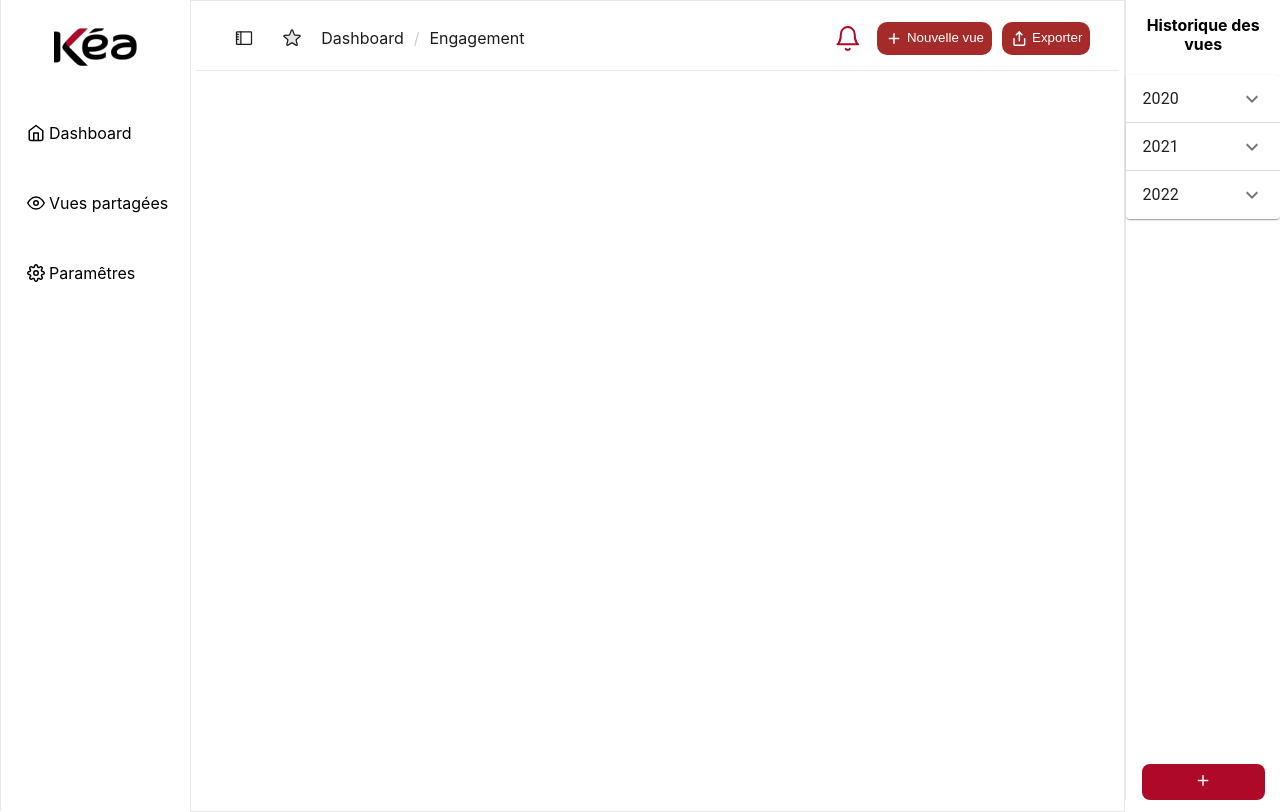
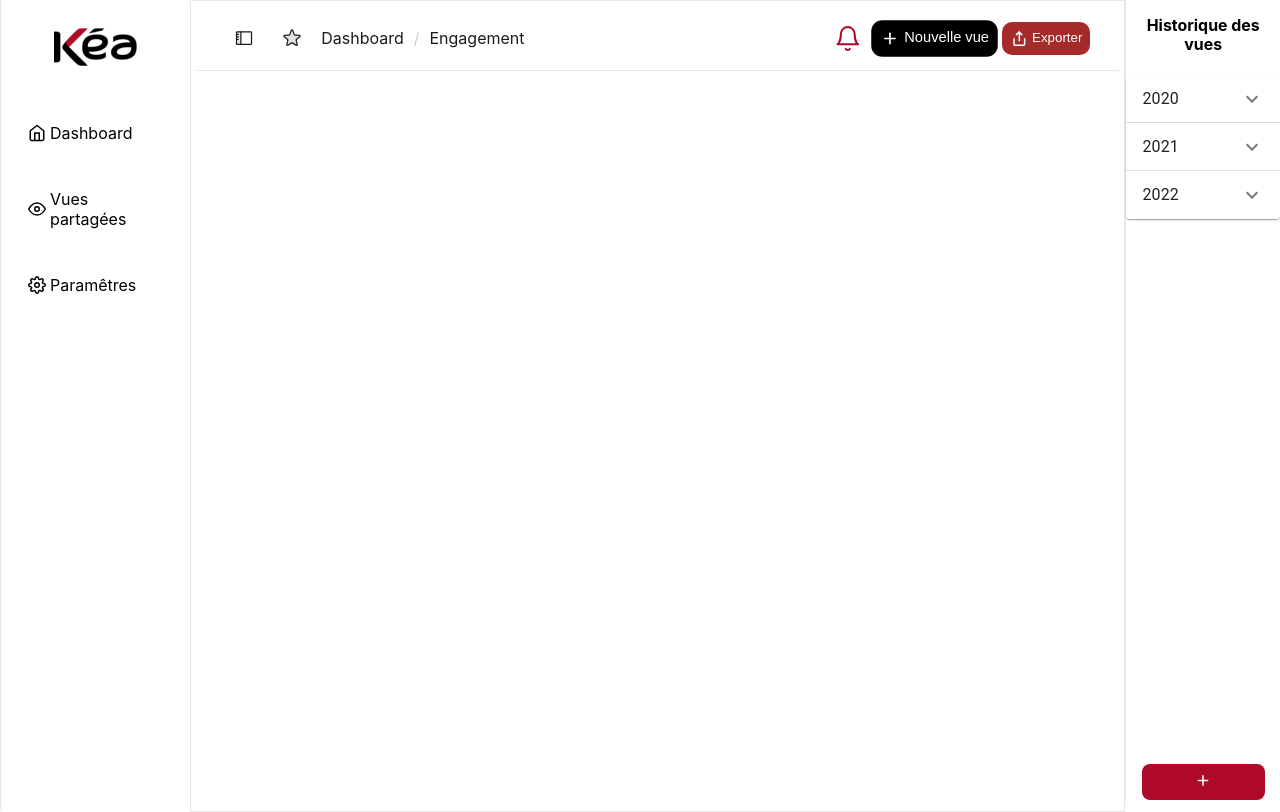
Before and after one commit to AlexisAmadei/KEAPartners_reactApp, a React (Create React App) app in the folder kea_dashboard/: page / in a window 1280 px wide. In both pictures the pointer is over the button "Nouvelle vue". Built offline with nearby package versions, Linux system fonts and the light colour scheme.

Commit message:
update animation on hoover

```diff
--- a/kea_dashboard/package.json
+++ b/kea_dashboard/package.json
@@ -13,7 +13,6 @@
     "@testing-library/user-event": "^13.5.0",
     "react": "^18.2.0",
     "react-dom": "^18.2.0",
-    "react-router-dom": "^6.6.2",
     "react-scripts": "5.0.1",
     "web-vitals": "^2.1.4"
   },
@@ -40,5 +39,8 @@
       "last 1 firefox version",
       "last 1 safari version"
     ]
+  },
+  "devDependencies": {
+    "react-router-dom": "^6.6.2"
   }
 }
--- a/kea_dashboard/src/components/ButtonHeader.css
+++ b/kea_dashboard/src/components/ButtonHeader.css
@@ -4,8 +4,18 @@
     padding: 8px;
     border-radius: 10px;
     border: none;
+    transition: 0.3s;
 }
 
 .button-header {
     margin: 5px;
 }
+
+.button-header__button:hover {
+    background-color: #000000;
+    color: white;
+    padding: 8px;
+    border-radius: 10px;
+    cursor: pointer;
+    transform: scale(1.1);
+}
--- a/kea_dashboard/src/components/Header.css
+++ b/kea_dashboard/src/components/Header.css
@@ -12,6 +12,12 @@
 .nav-item {
     margin: 5px;
     font-size: 16px;
+    transition: 0.3s;
+}
+
+.nav-item:hover {
+    color: brown;
+    font-weight: bolder;
 }
 
 a {
--- a/kea_dashboard/src/components/LeftSideBar.css
+++ b/kea_dashboard/src/components/LeftSideBar.css
@@ -1,3 +1,6 @@
+.nav {
+    width: 80%;
+}
 
 .left-sidebar {
     padding: 5px;
@@ -25,6 +28,13 @@
     display: flex;
     margin: 30% 0 30% 0;
     align-items: center;
+    cursor: pointer;
+    transition: 0.3s;
+}
+
+.sidebar-nav-item:hover {
+    color: brown;
+    font-weight: bolder;
 }
 
 .sidebar-nav-item img {
--- a/kea_dashboard/src/components/LeftSideBar.js
+++ b/kea_dashboard/src/components/LeftSideBar.js
@@ -12,7 +12,7 @@ export default function LeftSideBar() {
         <img src={LogoKEA} alt='LogoKEA' />
       </div>
       <div className='nav'>
-        <ul className='nav'>
+        <ul className='nav-list.'>
           <li className='sidebar-nav-item'>
             <img src={HomeIcon}></img>
             Dashboard</li>
--- a/kea_dashboard/src/components/RightSideBar.css
+++ b/kea_dashboard/src/components/RightSideBar.css
@@ -27,4 +27,14 @@
     padding: 8px;
     gap: 8px;
     align-self: center;
+    transition: 0.3s;
 }
+
+.right-sidebar-footer__button:hover {
+    background-color: #000000;
+    color: white;
+    padding: 8px;
+    border-radius: 10px;
+    cursor: pointer;
+    transform: scale(1.1);
+}
--- a/kea_dashboard/src/index.js
+++ b/kea_dashboard/src/index.js
@@ -3,17 +3,17 @@ import ReactDOM from 'react-dom/client';
 import './index.css';
 import App from './App';
 import reportWebVitals from './reportWebVitals';
-import { BrowserRouter, Routes , Route} from 'react-router-dom';
+// import { BrowserRouter, Routes , Route} from 'react-router-dom';
 
 const root = ReactDOM.createRoot(document.getElementById('root'));
 root.render(
   <React.StrictMode>
-    <BrowserRouter>
+    <App />
+    {/* <BrowserRouter>
       <Routes>
         <Route path="./src/App.js" element={<App />} />
       </Routes>
-    </BrowserRouter>
-    <App />
+    </BrowserRouter> */}
   </React.StrictMode>
 );
 
```
Also changed, not shown: kea_dashboard/src/App.css (line endings or trailing spaces), kea_dashboard/src/assets/capture.jpg (added), 1 other file (tests, documents, lock files or other folders).
